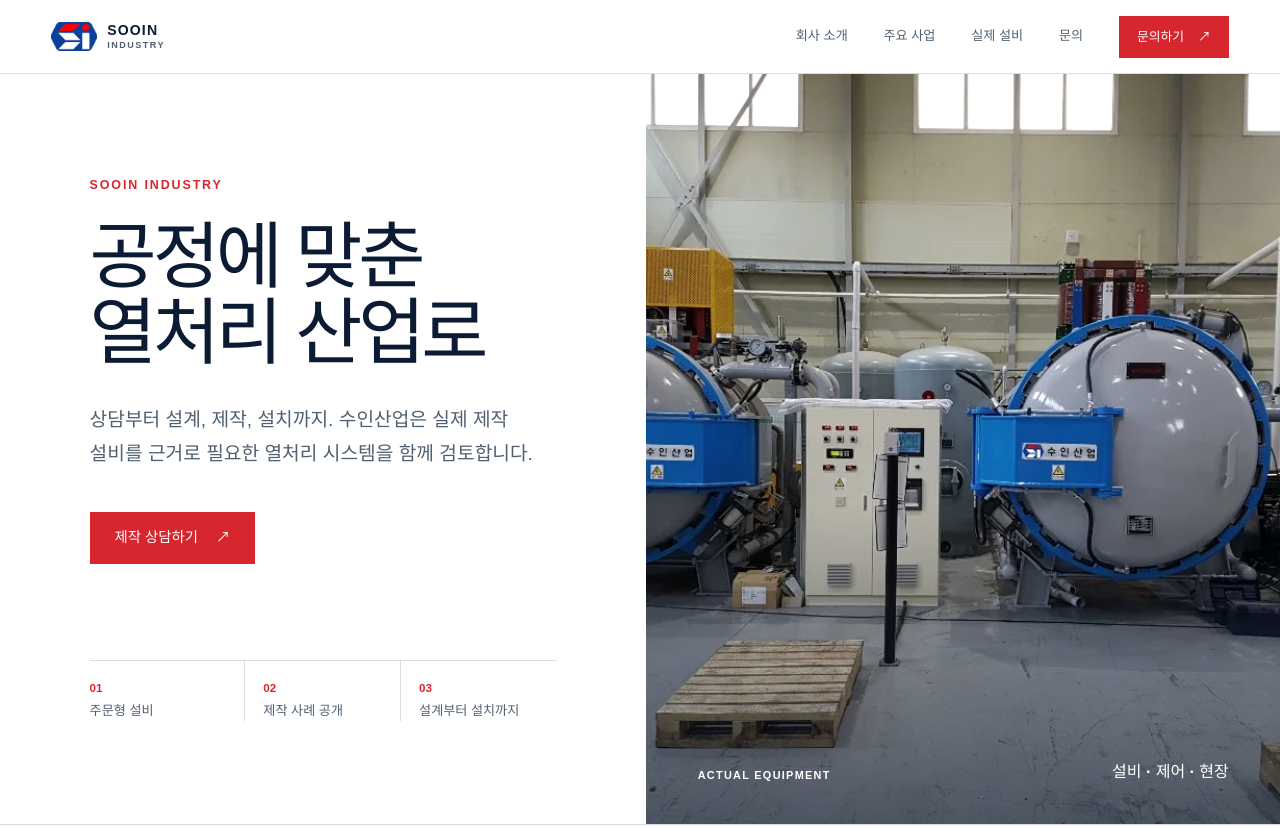
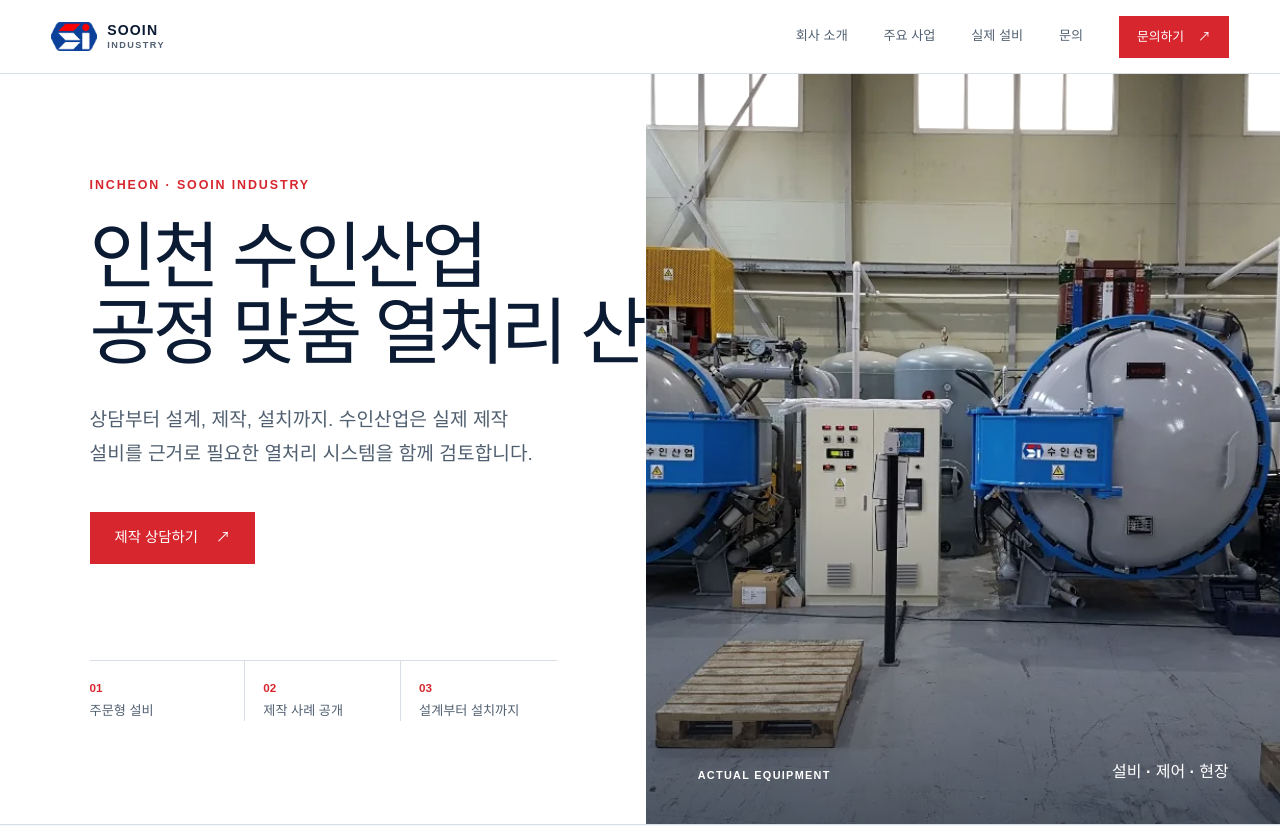
Before and after one commit to ameforce/sooindustry-page, a Next.js app in the folder sooindustry-react/: page / in a window 1280 px wide. Shown: the top 826 px of the page. Built offline with nearby package versions, Linux system fonts and the light colour scheme; a web font is replaced by a local one.

Commit message:
feat: 수인산업 SEO 엔터티 신호 강화

```diff
--- a/sooindustry-react/src/app/_components/precision-home.tsx
+++ b/sooindustry-react/src/app/_components/precision-home.tsx
@@ -20,10 +20,10 @@ export function PrecisionHome() {
       <BackToTopButton />
       <section className={styles.hero} aria-labelledby="hero-title">
         <div className={styles.heroCopy} data-reveal>
-          <p className={styles.eyebrow}>SOOIN INDUSTRY</p>
+          <p className={styles.eyebrow}>INCHEON · SOOIN INDUSTRY</p>
           <h1 id="hero-title" data-wrap-check>
-            <span className={styles.phrase}>공정에 맞춘</span>{" "}
-            <span className={styles.phrase}>열처리 산업로</span>
+            <span className={styles.phrase}>인천 수인산업</span>{" "}
+            <span className={styles.phrase}>공정 맞춤 열처리 산업로</span>
           </h1>
           <p className={styles.lead} data-wrap-check>
             상담부터 설계, 제작, 설치까지. 수인산업은 실제 제작 설비를 근거로 필요한 열처리 시스템을 함께
--- a/sooindustry-react/src/app/layout.tsx
+++ b/sooindustry-react/src/app/layout.tsx
@@ -6,14 +6,24 @@ import "pretendard/dist/web/variable/pretendardvariable-dynamic-subset.css";
 import "./globals.scss";
 
 const siteUrl = getPublicSiteUrl();
-const title = "수인산업 | 열처리 산업로";
-const description = "열처리 산업로의 합리화와 효율화. 수인산업의 주요 설비와 실제 제작 이미지를 확인하세요.";
+const title = "수인산업 | 인천 열처리 산업로 설계·제작";
+const description =
+  "인천광역시 서구 수인산업은 진공로·침탄로·분위기로·전기로·가스연질화로 등 열처리 산업로를 설계·제작·설치합니다.";
 
 export const metadata: Metadata = {
   title,
   description,
-  applicationName: "SOOIN INDUSTRY",
-  keywords: ["수인산업", "열처리 산업로", "진공열처리로", "가스연질화로", "전기로", "침탄열처리로"],
+  applicationName: "수인산업",
+  keywords: [
+    "수인산업",
+    "인천 수인산업",
+    "인천 열처리",
+    "열처리 산업로",
+    "진공열처리로",
+    "가스연질화로",
+    "전기로",
+    "침탄열처리로",
+  ],
   metadataBase: siteUrl,
   alternates: { canonical: "/" },
   icons: {
@@ -23,6 +33,7 @@ export const metadata: Metadata = {
   openGraph: {
     title,
     description,
+    siteName: "수인산업",
     type: "website",
     url: "/",
     locale: "ko_KR",
--- a/sooindustry-react/src/app/page.tsx
+++ b/sooindustry-react/src/app/page.tsx
@@ -1,5 +1,17 @@
+import { getSiteStructuredData } from "@/lib/structuredData";
 import { PrecisionHome } from "./_components/precision-home";
 
 export default function HomePage() {
-  return <PrecisionHome />;
+  const structuredData = getSiteStructuredData();
+
+  return (
+    <>
+      <script
+        id="site-structured-data"
+        type="application/ld+json"
+        dangerouslySetInnerHTML={{ __html: JSON.stringify(structuredData).replace(/</g, "\\u003c") }}
+      />
+      <PrecisionHome />
+    </>
+  );
 }
--- a/sooindustry-react/src/app/sitemap.ts
+++ b/sooindustry-react/src/app/sitemap.ts
@@ -5,5 +5,12 @@ export const dynamic = "force-static";
 
 export default function sitemap(): MetadataRoute.Sitemap {
   const siteUrl = getPublicSiteUrl();
-  return [{ url: siteUrl.toString(), changeFrequency: "monthly", priority: 1 }];
+  return [
+    { url: siteUrl.toString(), changeFrequency: "monthly", priority: 1 },
+    {
+      url: new URL("/company-profile/", siteUrl).toString(),
+      changeFrequency: "monthly",
+      priority: 0.8,
+    },
+  ];
 }
--- /dev/null
+++ b/sooindustry-react/src/lib/structuredData.ts
@@ -0,0 +1,49 @@
+import { companyContact } from "../data/companyContact.ts";
+import { getPublicSiteUrl } from "./site.ts";
+
+export function getSiteStructuredData() {
+  const siteUrl = getPublicSiteUrl();
+  const organizationId = new URL("/#organization", siteUrl).toString();
+
+  return {
+    "@context": "https://schema.org",
+    "@graph": [
+      {
+        "@type": "WebSite",
+        "@id": new URL("/#website", siteUrl).toString(),
+        url: siteUrl.toString(),
+        name: "수인산업",
+        alternateName: "SOOIN INDUSTRY",
+        inLanguage: "ko-KR",
+        publisher: { "@id": organizationId },
+      },
+      {
+        "@type": ["Organization", "LocalBusiness"],
+        "@id": organizationId,
+        name: "수인산업",
+        alternateName: "SOOIN INDUSTRY",
+        legalName: "수인산업",
+        description: "인천광역시 서구에서 열처리 산업로를 설계·제작·설치하는 산업 설비 전문업체",
+        url: siteUrl.toString(),
+        logo: new URL("/img/sooin-logo.gif", siteUrl).toString(),
+        image: new URL("/img/general/misc-3.png", siteUrl).toString(),
+        telephone: companyContact.phoneHref.replace("tel:", ""),
+        faxNumber: companyContact.faxDisplay,
+        address: {
+          "@type": "PostalAddress",
+          streetAddress: "마중로 142, 나동 5호 (오류동)",
+          addressLocality: "서구",
+          addressRegion: "인천광역시",
+          addressCountry: "KR",
+        },
+        contactPoint: {
+          "@type": "ContactPoint",
+          contactType: "customer service",
+          telephone: companyContact.phoneHref.replace("tel:", ""),
+          availableLanguage: "Korean",
+        },
+        hasMap: [companyContact.naverMapHref, companyContact.kakaoMapHref],
+      },
+    ],
+  } as const;
+}
--- a/sooindustry-react/tests/http-smoke.mjs
+++ b/sooindustry-react/tests/http-smoke.mjs
@@ -24,8 +24,20 @@ try {
   assert.match(home.headers.get("strict-transport-security") ?? "", /max-age=31536000/);
   const homeBody = await home.text();
   assert.match(homeBody, /https:\/\/sooindustrykorea\.com\//);
+  assert.match(homeBody, /<title>수인산업 \| 인천 열처리 산업로 설계·제작<\/title>/);
+  assert.match(homeBody, /인천 수인산업/);
   assert.match(homeBody, /rel="icon"[^>]+href="\/img\/sooin-logo\.gif"/);
   assert.doesNotMatch(homeBody, /href="\/favicon\.ico/);
+
+  const structuredDataMatch = homeBody.match(
+    /<script id="site-structured-data" type="application\/ld\+json">(.+?)<\/script>/,
+  );
+  assert.ok(structuredDataMatch, "homepage should expose JSON-LD structured data");
+  const structuredData = JSON.parse(structuredDataMatch[1]);
+  assert.equal(structuredData["@context"], "https://schema.org");
+  assert.equal(structuredData["@graph"][0]["@type"], "WebSite");
+  assert.deepEqual(structuredData["@graph"][1]["@type"], ["Organization", "LocalBusiness"]);
+  assert.equal(structuredData["@graph"][1].address.addressRegion, "인천광역시");
 
   const brandIcon = await fetch(new URL("/img/sooin-logo.gif", origin));
   assert.equal(brandIcon.status, 200);
@@ -55,7 +67,13 @@ try {
 
   const sitemap = await fetch(new URL("/sitemap.xml", origin));
   assert.equal(sitemap.status, 200);
-  assert.match(await sitemap.text(), /https:\/\/sooindustrykorea\.com\//);
+  const sitemapBody = await sitemap.text();
+  assert.match(sitemapBody, /https:\/\/sooindustrykorea\.com\//);
+  assert.match(sitemapBody, /https:\/\/sooindustrykorea\.com\/company-profile\//);
+
+  const companyProfile = await fetch(new URL("/company-profile/", origin));
+  assert.equal(companyProfile.status, 200);
+  assert.doesNotMatch(await companyProfile.text(), /id="site-structured-data"/);
 
   const deployment = await fetch(new URL("/deployment.json", origin));
   assert.equal(deployment.status, 200);
@@ -76,6 +94,7 @@ try {
       favicon: 200,
       robots: 200,
       sitemap: 200,
+      companyProfile: 200,
       deploymentMetadata: 200,
       notFound: 404,
       securityHeaders: 5,
```
Also changed, not shown: 1 other file (tests, documents, lock files or other folders).
